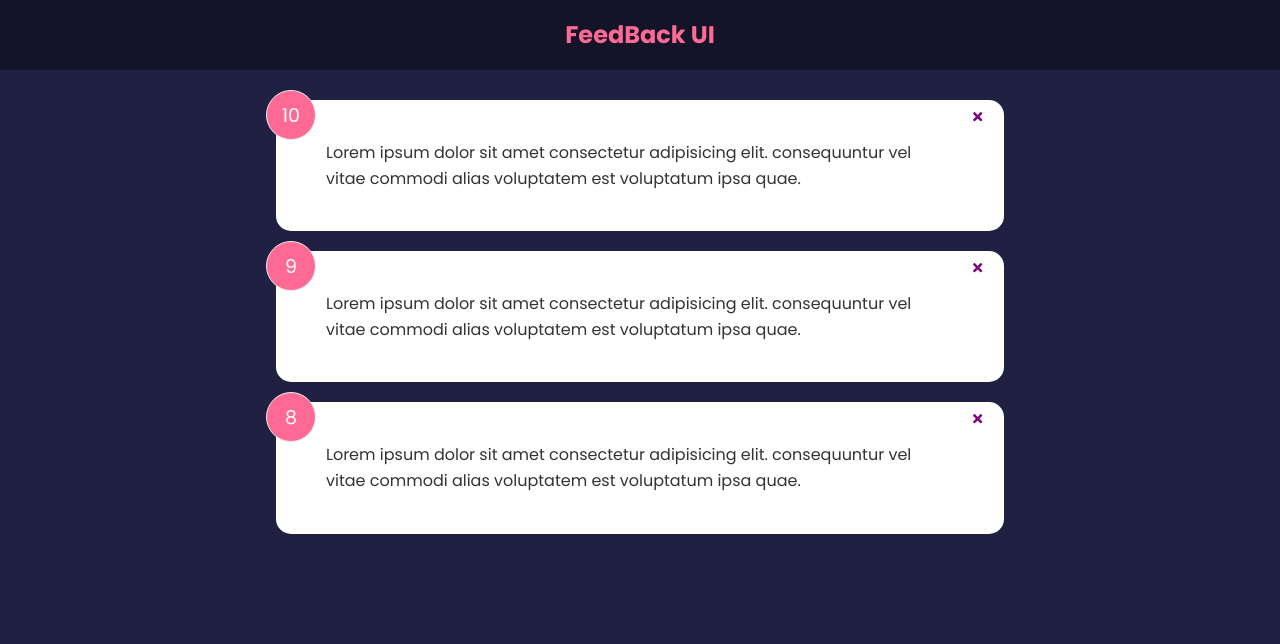
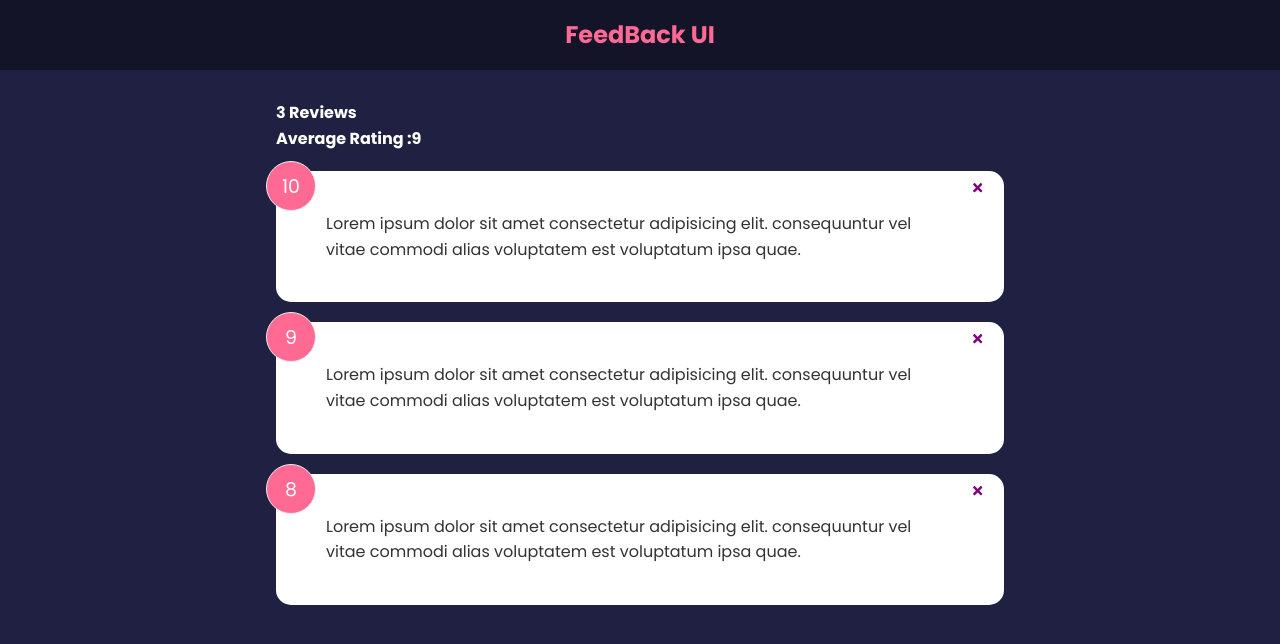
Before and after one commit to Aryann-Kainth/ReactFeedBackApp, a React (Create React App) app: page / in a window 1280 px wide. Shown: the top 644 px of the page. Built offline with nearby package versions, Linux system fonts and the light colour scheme.

Commit message:
avg stats component added

```diff
--- a/src/App.js
+++ b/src/App.js
@@ -32,6 +32,7 @@ import Header from "./components/Header";
 import FeedBackItem from "./components/FeedBackItem";
 import FeedbackData from "./data/FeedBackData";
 import FeedbackList from "./components/FeedbackList";
+import FeedBackStats from "./components/FeedBackStats";
 function App(){
   const [feedback,setFeedback]=useState(FeedbackData)
   const deleteFeedback=(id)=>{
@@ -45,6 +46,7 @@ return (
   <>
   <Header />
   <div className='container'>
+  <FeedBackStats feedback={feedback}/>
   <FeedbackList feedback={feedback} handleDelete={deleteFeedback}/>
 
   </div>
--- /dev/null
+++ b/src/components/FeedBackStats.jsx
@@ -0,0 +1,21 @@
+import React from 'react'
+
+function FeedBackStats({feedback}) {
+    let avg=0;
+    for(let item of feedback)
+    {
+        avg+=item.rating;
+    }
+    if(feedback.length!=0)
+    {
+    avg/=feedback.length;
+    }
+    return (
+        <div className='feedBack-stats'>
+            <h4>{feedback.length} Reviews</h4>
+            <h4>Average Rating :{avg}</h4>
+        </div>
+    )
+}
+
+export default FeedBackStats
```
